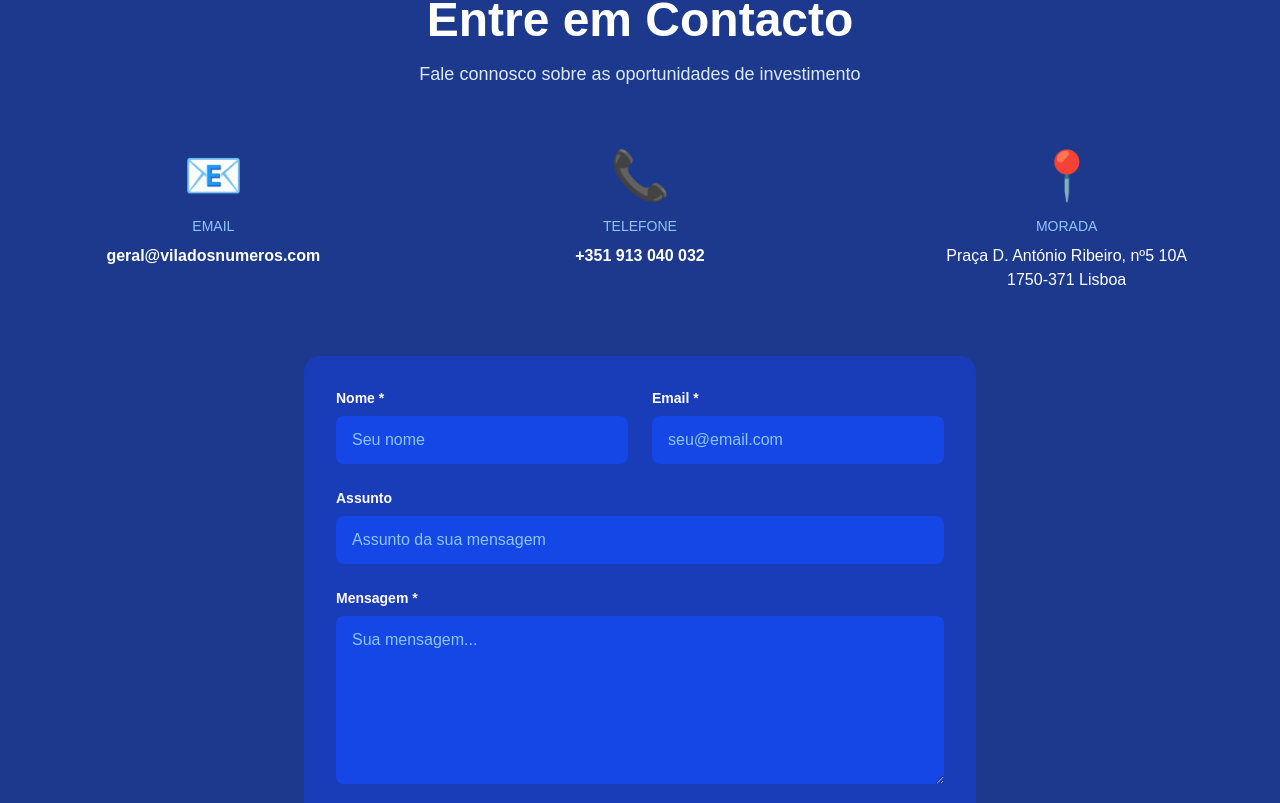
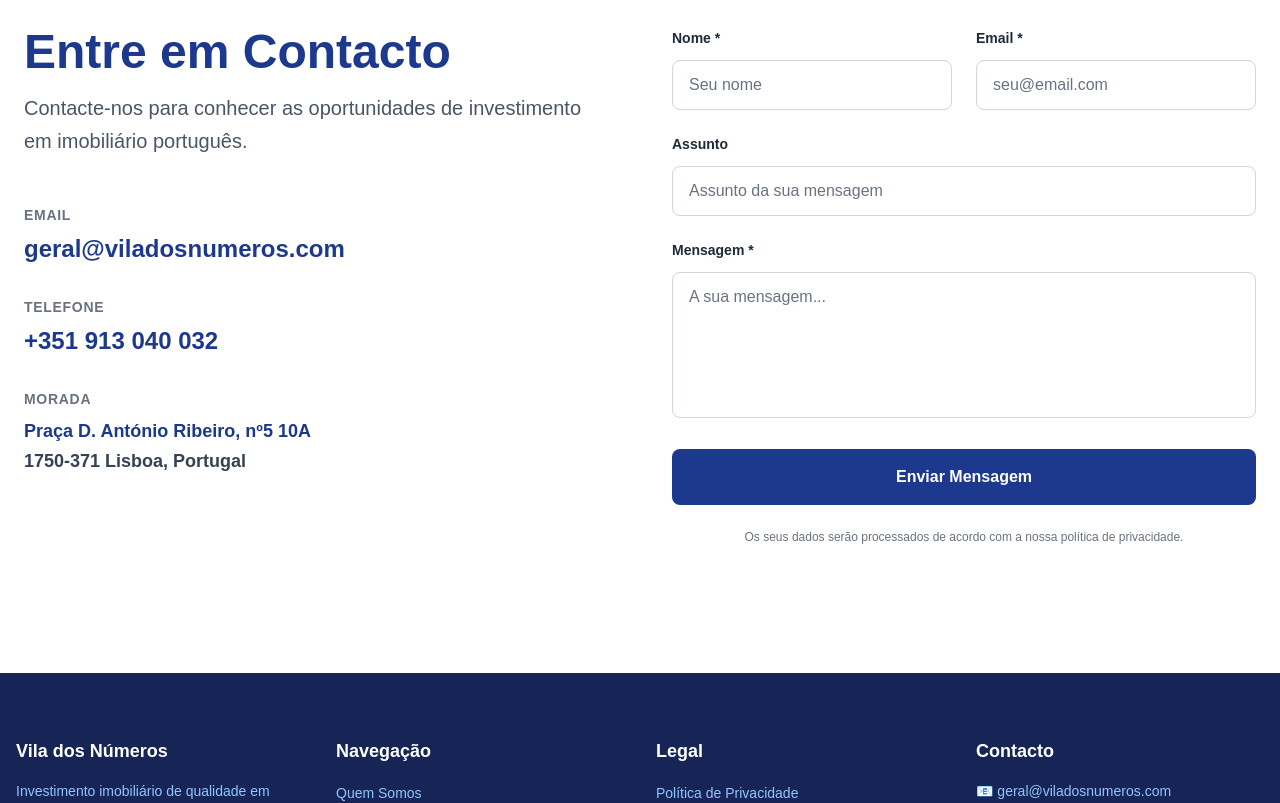
Before and after one commit to nunoleal-dotcom/viladosnumeros-headless, a Next.js app: page / in a window 1280 px wide. Shown: the part 5387-6190 px from the top of the page. Built offline with nearby package versions, Linux system fonts and the light colour scheme.

Commit message:
Redesign contact section with professional minimal layout

```diff
--- a/app/page.tsx
+++ b/app/page.tsx
@@ -701,58 +701,105 @@ export default function Home() {
       </section>
 
       {/* CONTACTO */}
-      <section id="contacto" className="py-24 bg-blue-900 text-white">
-        <div className="max-w-7xl mx-auto px-4">
-          <h2 className="text-5xl font-bold mb-4 text-center">Entre em Contacto</h2>
-          <p className="text-center text-blue-100 text-lg mb-16">Fale connosco sobre as oportunidades de investimento</p>
+      <section id="contacto" className="py-20 md:py-32 bg-white">
+        <div className="max-w-7xl mx-auto px-6">
+          <div className="grid grid-cols-1 lg:grid-cols-2 gap-16">
+            {/* ESQUERDA - CONTACTOS */}
+            <div>
+              <h2 className="text-5xl font-bold text-blue-900 mb-4">Entre em Contacto</h2>
+              <p className="text-xl text-gray-600 mb-12 leading-relaxed">
+                Contacte-nos para conhecer as oportunidades de investimento em imobiliário português.
+              </p>
 
-          <div className="grid grid-cols-1 md:grid-cols-3 gap-8 mb-16">
-            <div className="text-center">
-              <div className="text-5xl mb-4">📧</div>
-              <p className="text-sm text-blue-300 mb-2">EMAIL</p>
-              <a href="mailto:geral@viladosnumeros.com" className="text-white hover:text-blue-200 font-bold">
+              {/* 3 CARDS DE CONTACTO */}
+              <div className="space-y-8">
+                {/* EMAIL */}
+                <div>
+                  <p className="text-sm font-semibold text-gray-500 uppercase tracking-wider mb-2">Email</p>
+                  <a href="mailto:geral@viladosnumeros.com" className="text-2xl font-bold text-blue-900 hover:text-blue-600 transition">
                     geral@viladosnumeros.com
                   </a>
                 </div>
 
-            <div className="text-center">
-              <div className="text-5xl mb-4">📞</div>
-              <p className="text-sm text-blue-300 mb-2">TELEFONE</p>
-              <a href="tel:913040032" className="text-white hover:text-blue-200 font-bold">
+                {/* TELEFONE */}
+                <div>
+                  <p className="text-sm font-semibold text-gray-500 uppercase tracking-wider mb-2">Telefone</p>
+                  <a href="tel:+351913040032" className="text-2xl font-bold text-blue-900 hover:text-blue-600 transition">
                     +351 913 040 032
                   </a>
                 </div>
 
-            <div className="text-center">
-              <div className="text-5xl mb-4">📍</div>
-              <p className="text-sm text-blue-300 mb-2">MORADA</p>
-              <p className="text-white">Praça D. António Ribeiro, nº5 10A<br/>1750-371 Lisboa</p>
+                {/* MORADA */}
+                <div>
+                  <p className="text-sm font-semibold text-gray-500 uppercase tracking-wider mb-2">Morada</p>
+                  <p className="text-lg text-blue-900 font-semibold leading-relaxed">
+                    Praça D. António Ribeiro, nº5 10A<br/>
+                    <span className="text-gray-700">1750-371 Lisboa, Portugal</span>
+                  </p>
+                </div>
               </div>
             </div>
 
-          <form className="max-w-2xl mx-auto bg-blue-800 rounded-2xl p-8">
-            <div className="grid grid-cols-1 md:grid-cols-2 gap-6 mb-6">
+            {/* DIREITA - FORMULÁRIO */}
             <div>
-                <label className="block text-white font-semibold mb-2 text-sm">Nome *</label>
-                <input type="text" className="w-full px-4 py-3 rounded-lg bg-blue-700 text-white placeholder-blue-300 focus:outline-none focus:ring-2 focus:ring-blue-500" placeholder="Seu nome" />
+              <form className="space-y-6">
+                {/* NOME E EMAIL */}
+                <div className="grid grid-cols-1 sm:grid-cols-2 gap-6">
+                  <div>
+                    <label className="block text-sm font-semibold text-gray-800 mb-3">Nome *</label>
+                    <input
+                      type="text"
+                      required
+                      className="w-full px-4 py-3 border border-gray-300 rounded-lg bg-white text-gray-900 placeholder-gray-500 focus:outline-none focus:ring-2 focus:ring-blue-500 focus:border-transparent transition"
+                      placeholder="Seu nome"
+                    />
                   </div>
                   <div>
-                <label className="block text-white font-semibold mb-2 text-sm">Email *</label>
-                <input type="email" className="w-full px-4 py-3 rounded-lg bg-blue-700 text-white placeholder-blue-300 focus:outline-none focus:ring-2 focus:ring-blue-500" placeholder="seu@email.com" />
+                    <label className="block text-sm font-semibold text-gray-800 mb-3">Email *</label>
+                    <input
+                      type="email"
+                      required
+                      className="w-full px-4 py-3 border border-gray-300 rounded-lg bg-white text-gray-900 placeholder-gray-500 focus:outline-none focus:ring-2 focus:ring-blue-500 focus:border-transparent transition"
+                      placeholder="seu@email.com"
+                    />
                   </div>
                 </div>
-            <div className="mb-6">
-              <label className="block text-white font-semibold mb-2 text-sm">Assunto</label>
-              <input type="text" className="w-full px-4 py-3 rounded-lg bg-blue-700 text-white placeholder-blue-300 focus:outline-none focus:ring-2 focus:ring-blue-500" placeholder="Assunto da sua mensagem" />
+
+                {/* ASSUNTO */}
+                <div>
+                  <label className="block text-sm font-semibold text-gray-800 mb-3">Assunto</label>
+                  <input
+                    type="text"
+                    className="w-full px-4 py-3 border border-gray-300 rounded-lg bg-white text-gray-900 placeholder-gray-500 focus:outline-none focus:ring-2 focus:ring-blue-500 focus:border-transparent transition"
+                    placeholder="Assunto da sua mensagem"
+                  />
                 </div>
-            <div className="mb-6">
-              <label className="block text-white font-semibold mb-2 text-sm">Mensagem *</label>
-              <textarea className="w-full px-4 py-3 rounded-lg bg-blue-700 text-white placeholder-blue-300 focus:outline-none focus:ring-2 focus:ring-blue-500" rows={6} placeholder="Sua mensagem..."></textarea>
+
+                {/* MENSAGEM */}
+                <div>
+                  <label className="block text-sm font-semibold text-gray-800 mb-3">Mensagem *</label>
+                  <textarea
+                    required
+                    rows={5}
+                    className="w-full px-4 py-3 border border-gray-300 rounded-lg bg-white text-gray-900 placeholder-gray-500 focus:outline-none focus:ring-2 focus:ring-blue-500 focus:border-transparent transition resize-none"
+                    placeholder="A sua mensagem..."
+                  ></textarea>
                 </div>
-            <button type="submit" className="w-full bg-white text-blue-900 hover:bg-gray-100 font-bold py-3 rounded-lg transition">
+
+                {/* BOTÃO */}
+                <button
+                  type="submit"
+                  className="w-full bg-blue-900 text-white font-semibold py-4 rounded-lg hover:bg-blue-800 transition duration-300 transform hover:scale-105"
+                >
                   Enviar Mensagem
                 </button>
+
+                <p className="text-xs text-gray-500 text-center">
+                  Os seus dados serão processados de acordo com a nossa política de privacidade.
+                </p>
               </form>
+            </div>
+          </div>
         </div>
       </section>
 
```
Lines whose indentation alone changed are shown as unchanged.
